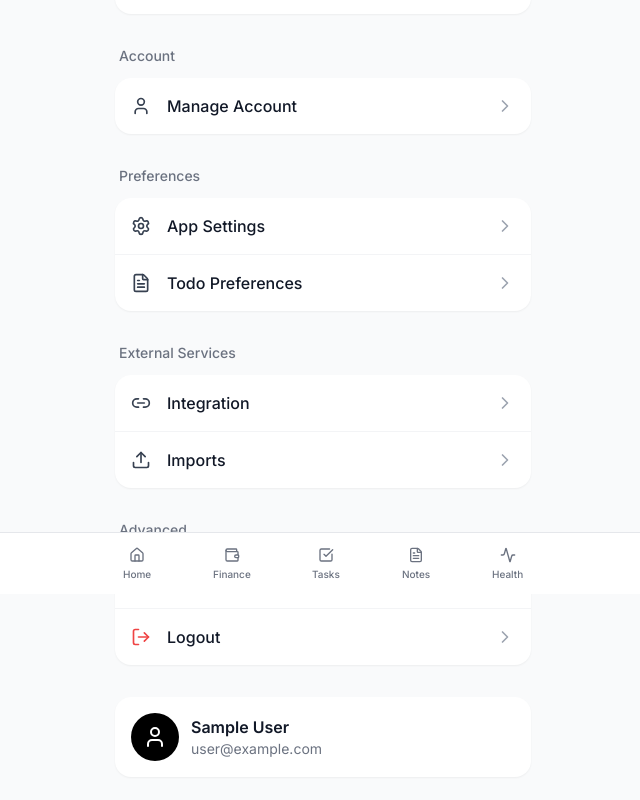
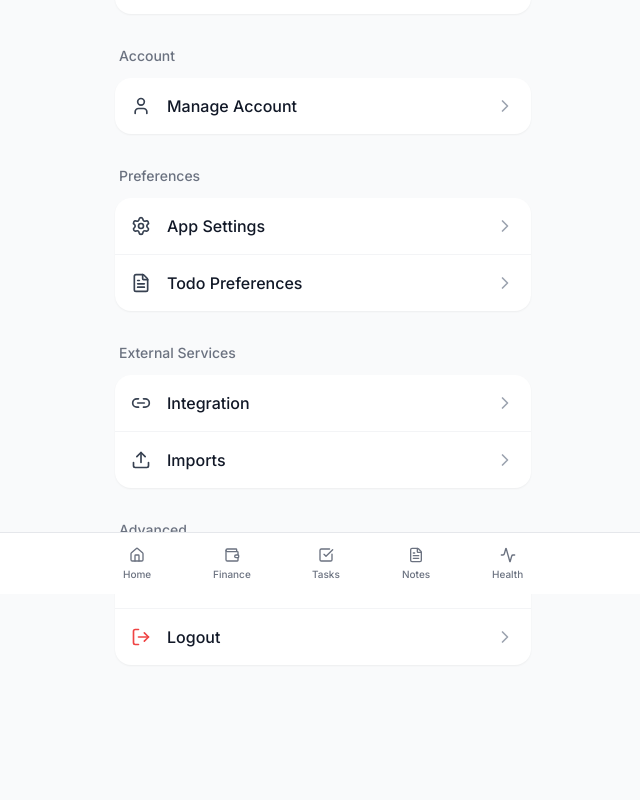
Before and after one commit to jayaprakash011105/NOTABLE, a React (Vite) app: page /profile in a window 1280 px wide. Shown: the part 206-1006 px from the top of the page, without its empty margins (317-957 px from the left). Built offline with nearby package versions, Linux system fonts and the light colour scheme; no server answers; sample sign-in values are in the browser's storage.

Commit message:
Remove user info footer card from Profile page

```diff
--- a/src/pages/Profile.tsx
+++ b/src/pages/Profile.tsx
@@ -224,19 +224,6 @@ const Profile = () => {
                             </div>
                         </div>
                     ))}
-                </div>
-
-                {/* User Info Footer */}
-                <div className="mt-8 p-4 bg-white dark:bg-gray-800 rounded-2xl shadow-sm">
-                    <div className="flex items-center gap-3">
-                        <div className="w-12 h-12 rounded-full bg-black dark:bg-white flex items-center justify-center">
-                            <User className="w-6 h-6 text-white dark:text-black" />
-                        </div>
-                        <div>
-                            <p className="font-semibold text-gray-900 dark:text-gray-100">{userName}</p>
-                            <p className="text-sm text-gray-500 dark:text-gray-400">{userEmail}</p>
-                        </div>
-                    </div>
                 </div>
             </div>
 
```
